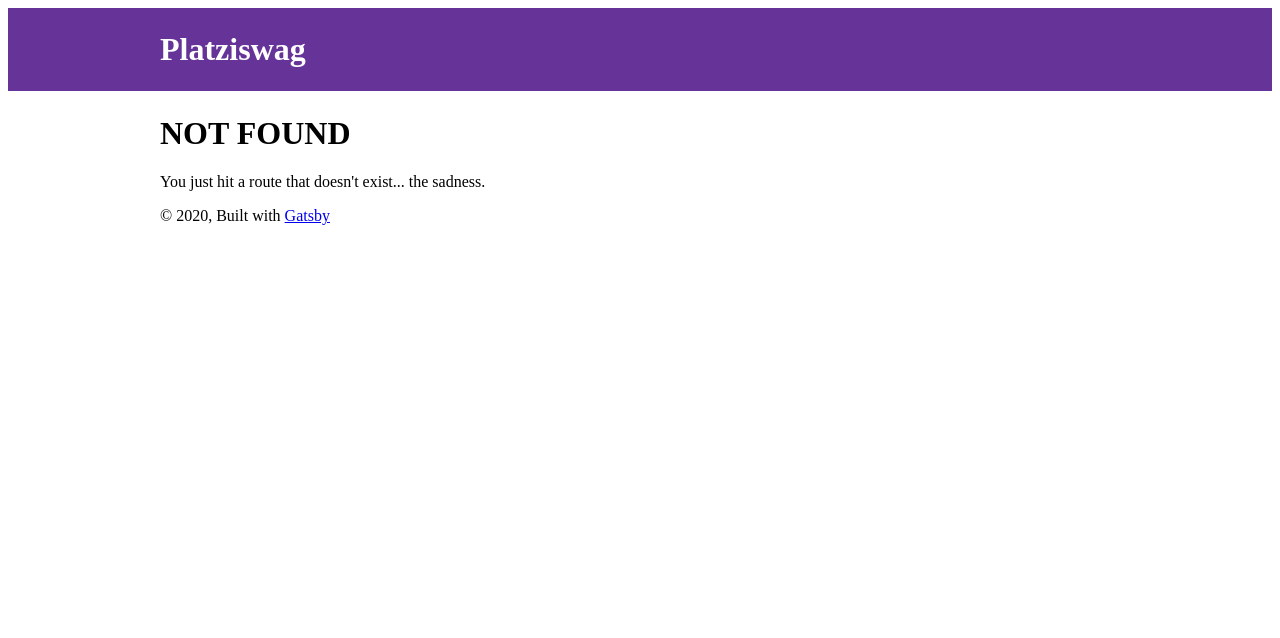
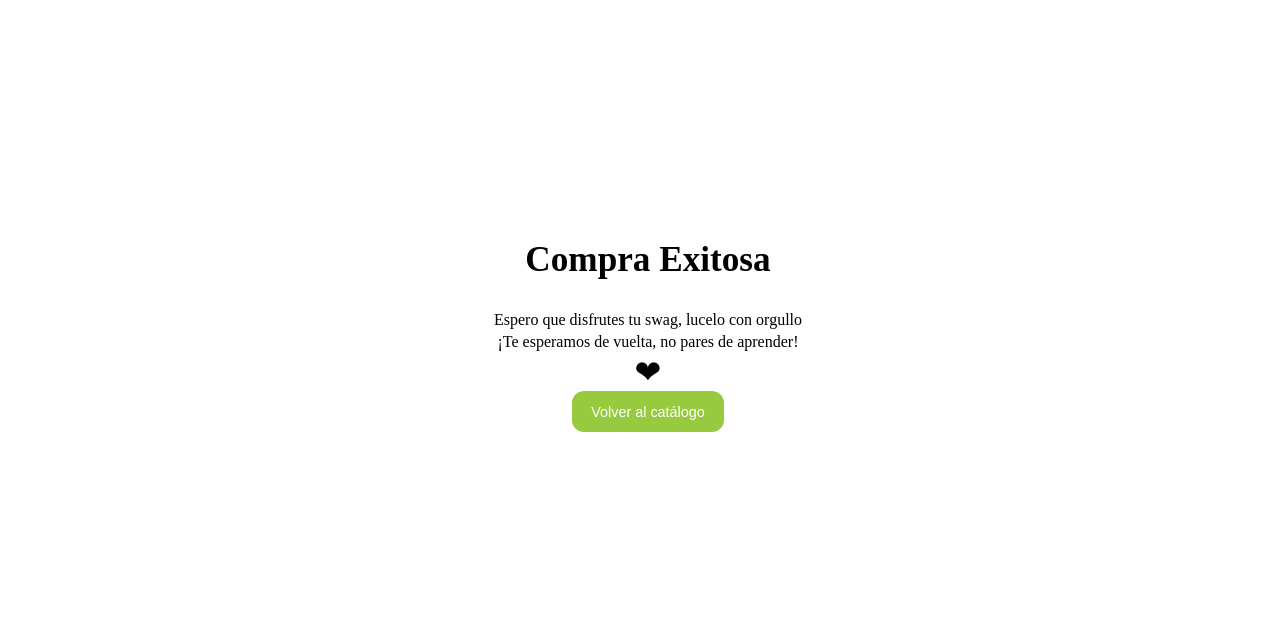
Before and after one commit to cristianiniguez/curso_gatsbyjs, a Gatsby site: page /gracias in a window 1280 px wide. Before the commit this address had no page. Built offline with nearby package versions, Linux system fonts and the light colour scheme; Gatsby itself is replaced by a stand-in of ours.

Commit message:
creando la vista con react: router en gatsby y componente link

```diff
--- /dev/null
+++ b/src/pages/gracias.js
@@ -0,0 +1,23 @@
+import React from "react"
+import { SEO } from "../components"
+import { Button, Purchase } from "../styles/components"
+import { Link } from "gatsby"
+
+export default function gracias() {
+  return (
+    <div>
+      <SEO title="Compra Exitosa" />
+      <Purchase>
+        <h2>Compra Exitosa</h2>
+        <p>Espero que disfrutes tu swag, lucelo con orgullo</p>
+        <p>¡Te esperamos de vuelta, no pares de aprender!</p>
+        <span rol="img" aria-label="emoji">
+          ❤
+        </span>
+        <Link to="/">
+          <Button>Volver al catálogo</Button>
+        </Link>
+      </Purchase>
+    </div>
+  )
+}
--- a/src/pages/index.js
+++ b/src/pages/index.js
@@ -10,7 +10,7 @@
     <h1>Hi people</h1>
     <p>Welcome to your new Gatsby site.</p>
     <p>Now go build something great.</p>
-    <Link to="/page-2/">Go to page 2</Link>
+    <Link to="/gracias">Go to gracias</Link>
   </Layout>
 )
 
```
